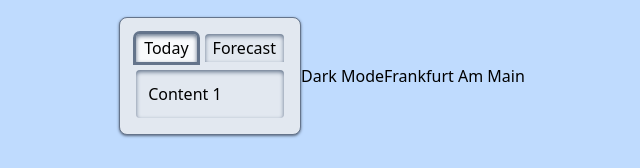
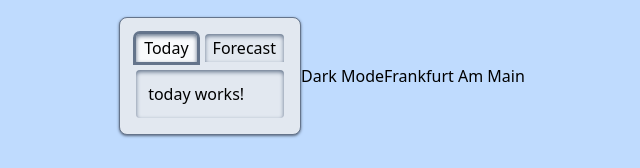
Before and after one commit to SebastianPost96/tailwind-weather-app, an Angular app: page / in a window 1280 px wide. Shown: the part 324-492 px from the top of the page, without its empty margins (318-958 px from the left). Built offline with nearby package versions, Linux system fonts and the light colour scheme; no server answers.

Commit message:
add feature components

```diff
--- a/angular.json
+++ b/angular.json
@@ -10,7 +10,8 @@
           "style": "scss",
           "skipTests": true,
           "changeDetection": "OnPush",
-          "standalone": true
+          "standalone": true,
+          "inlineStyle": true
         },
         "@schematics/angular:service": {
           "skipTests": true
--- a/src/app/app.component.html
+++ b/src/app/app.component.html
@@ -7,8 +7,12 @@
 >
   <app-panel>
     <app-tabs>
-      <app-tab label="Today">Content 1</app-tab>
-      <app-tab label="Forecast">Content 2</app-tab>
+      <app-tab label="Today">
+        <app-today></app-today>
+      </app-tab>
+      <app-tab label="Forecast">
+        <app-forecast></app-forecast>
+      </app-tab>
     </app-tabs>
   </app-panel>
 
--- /dev/null
+++ b/src/app/components/feature/forecast/forecast.component.html
@@ -0,0 +1 @@
+<p>forecast works!</p>
--- /dev/null
+++ b/src/app/components/feature/forecast/forecast.component.ts
@@ -0,0 +1,15 @@
+import { ChangeDetectionStrategy, Component } from '@angular/core';
+import { CommonModule } from '@angular/common';
+
+@Component({
+  selector: 'app-forecast',
+  standalone: true,
+  imports: [CommonModule],
+  templateUrl: './forecast.component.html',
+  styles: [
+  ],
+  changeDetection: ChangeDetectionStrategy.OnPush
+})
+export class ForecastComponent {
+
+}
--- /dev/null
+++ b/src/app/components/feature/today/today.component.html
@@ -0,0 +1 @@
+<p>today works!</p>
--- /dev/null
+++ b/src/app/components/feature/today/today.component.ts
@@ -0,0 +1,15 @@
+import { ChangeDetectionStrategy, Component } from '@angular/core';
+import { CommonModule } from '@angular/common';
+
+@Component({
+  selector: 'app-today',
+  standalone: true,
+  imports: [CommonModule],
+  templateUrl: './today.component.html',
+  styles: [
+  ],
+  changeDetection: ChangeDetectionStrategy.OnPush
+})
+export class TodayComponent {
+
+}
```
Also changed, not shown: src/app/app.module.ts (+3 -8 lines).
